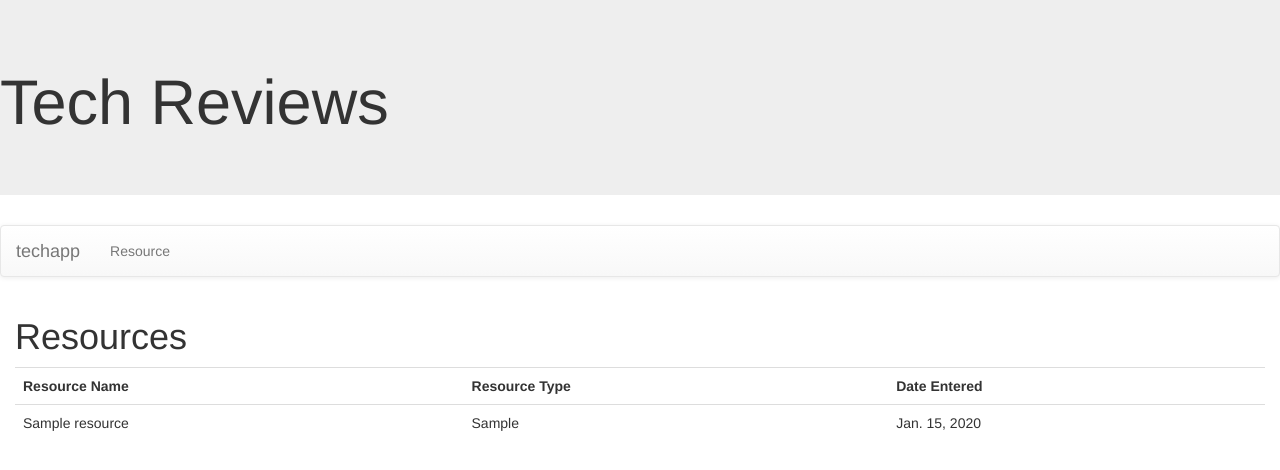
After one commit to YunsungChoi/ITC172-pythonclub, a Django app: page /club/gettypes/ in a window 1280 px wide. The commit adds this page. Shown: the top 470 px of the page. Run offline with Django 3.2, Linux system fonts and the light colour scheme; tables that the repository leaves empty hold one stand-in row (values such as "Sample post"); some libraries are stand-ins or nearby versions.

Commit message:
Assignment5_ ResourceView
Added 3 resources, resourcetype RE, and created view.

```diff
--- a/pythonclub/club/templates/base.html
+++ b/pythonclub/club/templates/base.html
@@ -16,8 +16,7 @@
 <a class="navbar-brand" href="{% url 'index' %}">techapp</a>
 </div>
 <ul class="nav navbar-nav">
-<li>Dummy</li>
-<li>Dummy</li>
+<li><a href="{% url 'resource' %}">Resource</a></li>
 </ul>
 </div>
 </nav>
--- /dev/null
+++ b/pythonclub/club/templates/club/resources.html
@@ -0,0 +1,23 @@
+{% extends 'base.html' %}
+{% block content %}
+<h1>Resources</h1>
+<table class='table'>
+ <tr>
+     <th>Resource Name</th>
+     <th>Resource Type</th>
+     <th>Date Entered</th>
+ </tr>
+ {% for t in type_list %}
+   <tr>
+       <td>{{ t.resourceName }}</td>
+       <td>{{ t.resourceType }}</td>
+       <td>{{ t.dateEntered }}</td>
+   </tr>
+
+ {% endfor %}
+
+
+</table>
+
+
+{% endblock %}
--- a/pythonclub/club/urls.py
+++ b/pythonclub/club/urls.py
@@ -3,4 +3,5 @@ from . import views
 
 urlpatterns=[
     path('', views.index, name='index'),
+    path('gettypes/', views.gettypes, name='resource'),
 ]
--- a/pythonclub/club/views.py
+++ b/pythonclub/club/views.py
@@ -1,5 +1,10 @@
 from django.shortcuts import render
+from .models import Resource
 
 # Create your views here.
 def index(request):
     return render(request, 'club/index.html')
+
+def gettypes(request):
+    type_list=Resource.objects.all()
+    return render(request, 'club/resources.html' ,{'type_list' : type_list})
```
